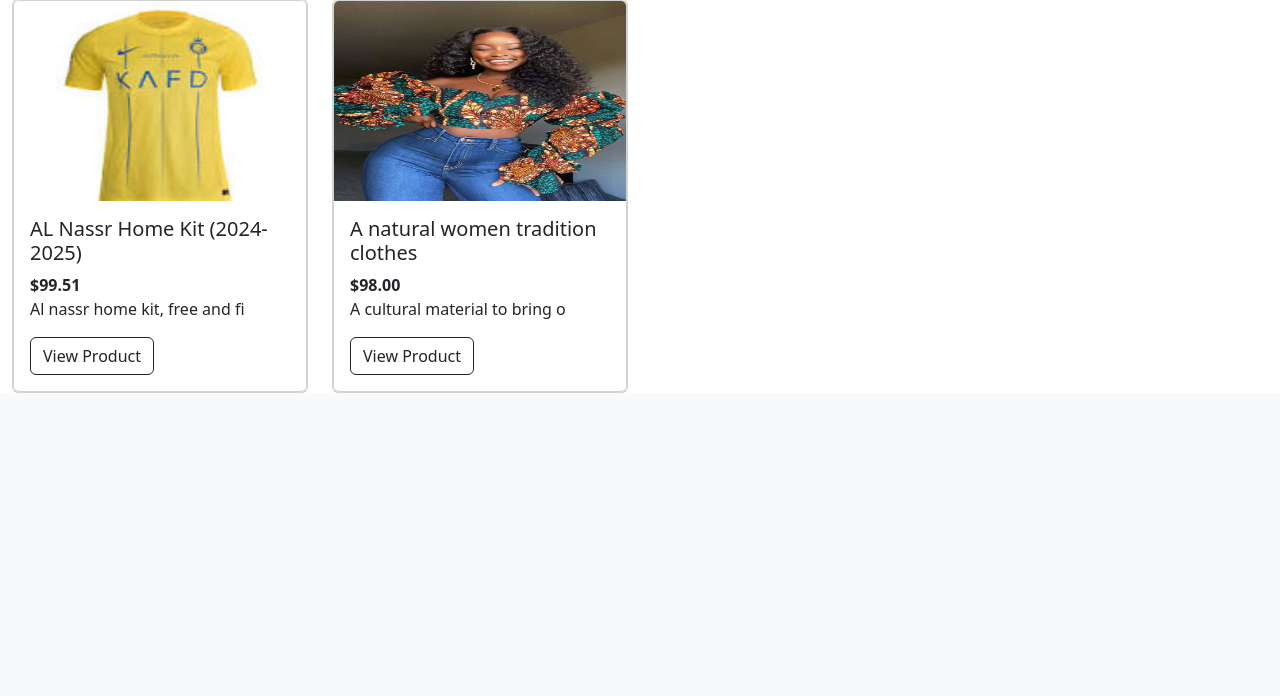
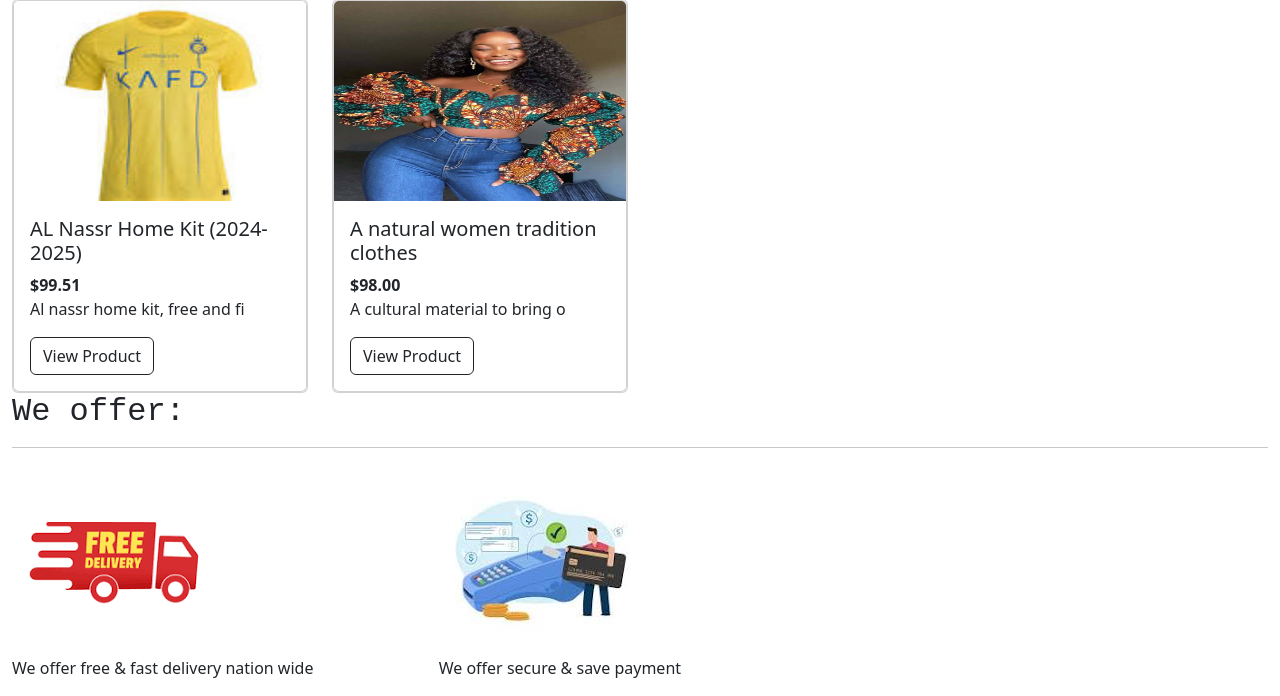
Before and after one commit to jiggyboy1/market_place, a Django app: page / in a window 1280 px wide. Shown: the part 1642-2338 px from the top of the page. Before the commit the page ends 2035 px from the top, so only its background shows below. Run offline with Django 5.2, Linux system fonts and the light colour scheme; data comes from the database, SQL or seed files in the repository.

Commit message:
initial commit

```diff
--- a/templates/home.html
+++ b/templates/home.html
@@ -103,6 +103,27 @@
 
     </div>
 </section>
+<div>
+    <section>
+        <div class="row">
+            <div class="col">
+                <h2>We offer: </h2>
+                <hr>
+                <div class="row">
+                    <div class="col-6 col-lg-4">
+                        <img src="{% static 'pizz/download.png' %}" alt="" srcset="">
+                        <p>We offer free & fast delivery nation wide</p>
+                    </div>
+                    <div class="col-6 col-lg-4">
+                        <img src="{% static 'pizz/download (2).jpg' %}" alt="" srcset="">
+                        <p>We offer secure & save payment </p>
+                    </div>
+
+                </div>
+            </div>
+        </div>
+    </section>
+</div>
 
 </div>
 
```
Also changed, not shown: static/pizz/download (2).jpg (added), static/pizz/download.png (added), static/pizz/free-delivery-service-logo-badge-260nw-1505236334.webp (added).
